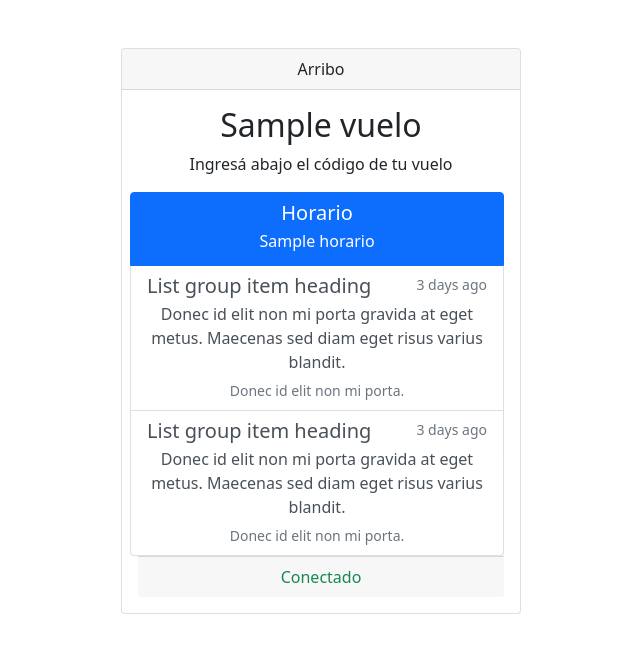
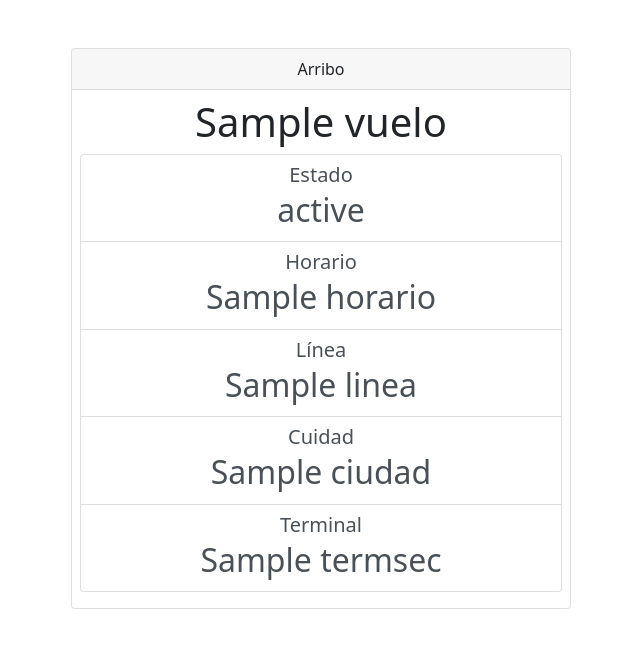
Before and after one commit to SebastianMaciel/consulta-vuelos, a Node server app: template views/vuelo.ejs in a window 1280 px wide. Shown: the part 56-709 px from the top of the page, without its empty margins (319-959 px from the left). Run offline with Node 20, Linux system fonts and the light colour scheme; the template is opened without the code that fills it: most values are stand-ins (such as "Sample title", 1, 10 or a date in 2020).

Commit message:
Dando estilos

```diff
--- a/views/vuelo.ejs
+++ b/views/vuelo.ejs
@@ -40,39 +40,45 @@
     </nav>
 
     <div class="container mt-5">
-      <div class="card text-center mx-auto" style="max-width: 400px">
+      <div class="card text-center mx-auto" style="max-width: 500px">
         <div class="card-header">Arribo</div>
-        <div class="card-body">
-          <h2 class="card-title"><%= vuelo.vuelo %></h5>
-          <p class="card-text">Ingresá abajo el código de tu vuelo</p>
+        <div class="card-body p-3 pt-2">
+          <h1 class="card-title"><%= vuelo.vuelo %></h1>
           <div class="row g-3 align-items-center justify-content-center">
-            <div class="list-group">
-              <a href="#" class="list-group-item list-group-item-action active" aria-current="true">
+            <div class="list-group p-0">
+              <div class="list-group-item list-group-item-action">
+                <div class="d-flex w-100 justify-content-center">
+                  <h5 class="mb-1 text-center">Estado</h5>
+                </div>
+                <h2 class="mb-1"><%= vuelo.status %></h2>
+              </div>
+              <div class="list-group-item list-group-item-action">
                 <div class="d-flex w-100 justify-content-center">
                   <h5 class="mb-1 text-center">Horario</h5>
                 </div>
-                <p class="mb-1"><%= vuelo.horario %></p>
-                <!-- <small>Donec id elit non mi porta.</small> -->
-              </a>
-              <a href="#" class="list-group-item list-group-item-action">
-                <div class="d-flex w-100 justify-content-between">
-                  <h5 class="mb-1">List group item heading</h5>
-                  <small class="text-muted">3 days ago</small>
+                <h2 class="mb-1"><%= vuelo.horario %></h2>
+              </div>
+              <div class="list-group-item list-group-item-action">
+                <div class="d-flex w-100 justify-content-center">
+                  <h5 class="mb-1 text-center">Línea</h5>
                 </div>
-                <p class="mb-1">Donec id elit non mi porta gravida at eget metus. Maecenas sed diam eget risus varius blandit.</p>
-                <small class="text-muted">Donec id elit non mi porta.</small>
-              </a>
-              <a href="#" class="list-group-item list-group-item-action">
-                <div class="d-flex w-100 justify-content-between">
-                  <h5 class="mb-1">List group item heading</h5>
-                  <small class="text-muted">3 days ago</small>
+                <h2 class="mb-1"><%= vuelo.linea %></h2>
+              </div>
+              <div class="list-group-item list-group-item-action">
+                <div class="d-flex w-100 justify-content-center">
+                  <h5 class="mb-1 text-center">Cuidad</h5>
                 </div>
-                <p class="mb-1">Donec id elit non mi porta gravida at eget metus. Maecenas sed diam eget risus varius blandit.</p>
-                <small class="text-muted">Donec id elit non mi porta.</small>
-              </a>
+                <h2 class="mb-1"><%= vuelo.ciudad %></h2>
+              </div>
+              <div class="list-group-item list-group-item-action">
+                <div class="d-flex w-100 justify-content-center">
+                  <h5 class="mb-1 text-center">Terminal</h5>
+                </div>
+                <h2 class="mb-1"><%= vuelo.termsec %></h2>
+              </div>
+
             </div>
         </div>
-        <div class="card-footer text-success">Conectado</div>
       </div>
     </div>
 
```
